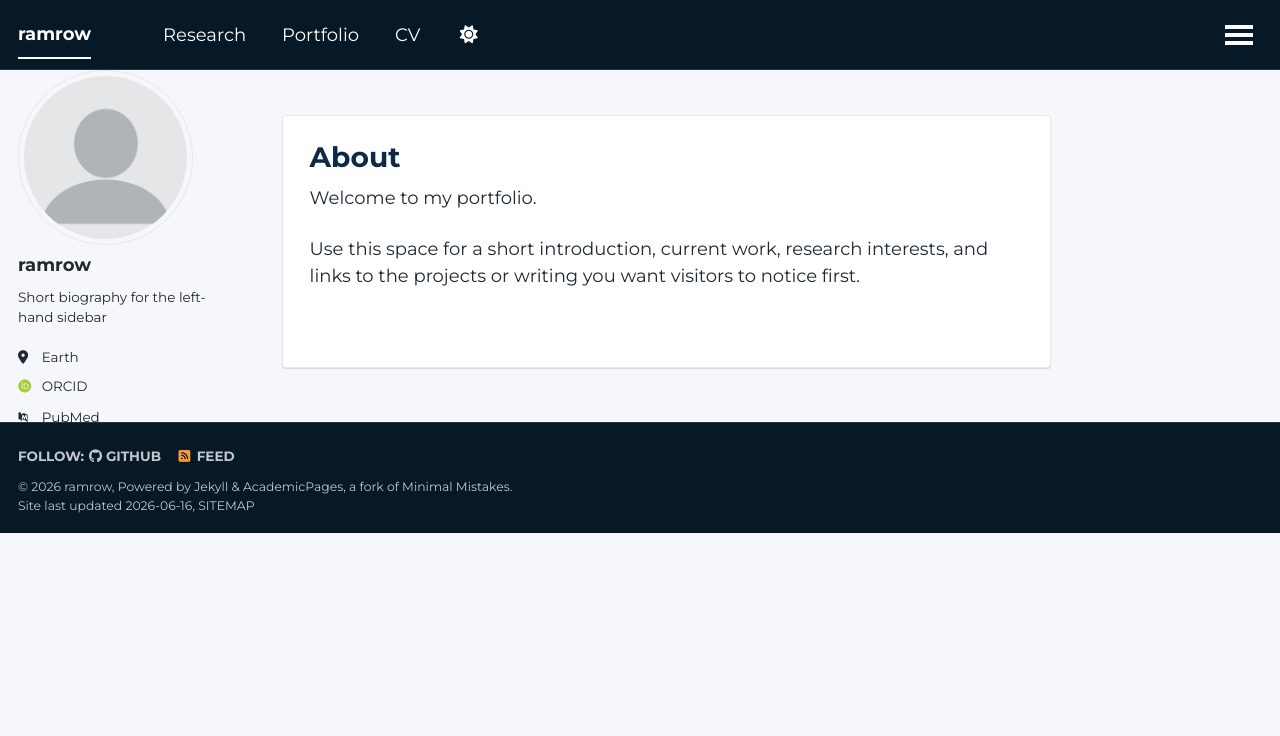
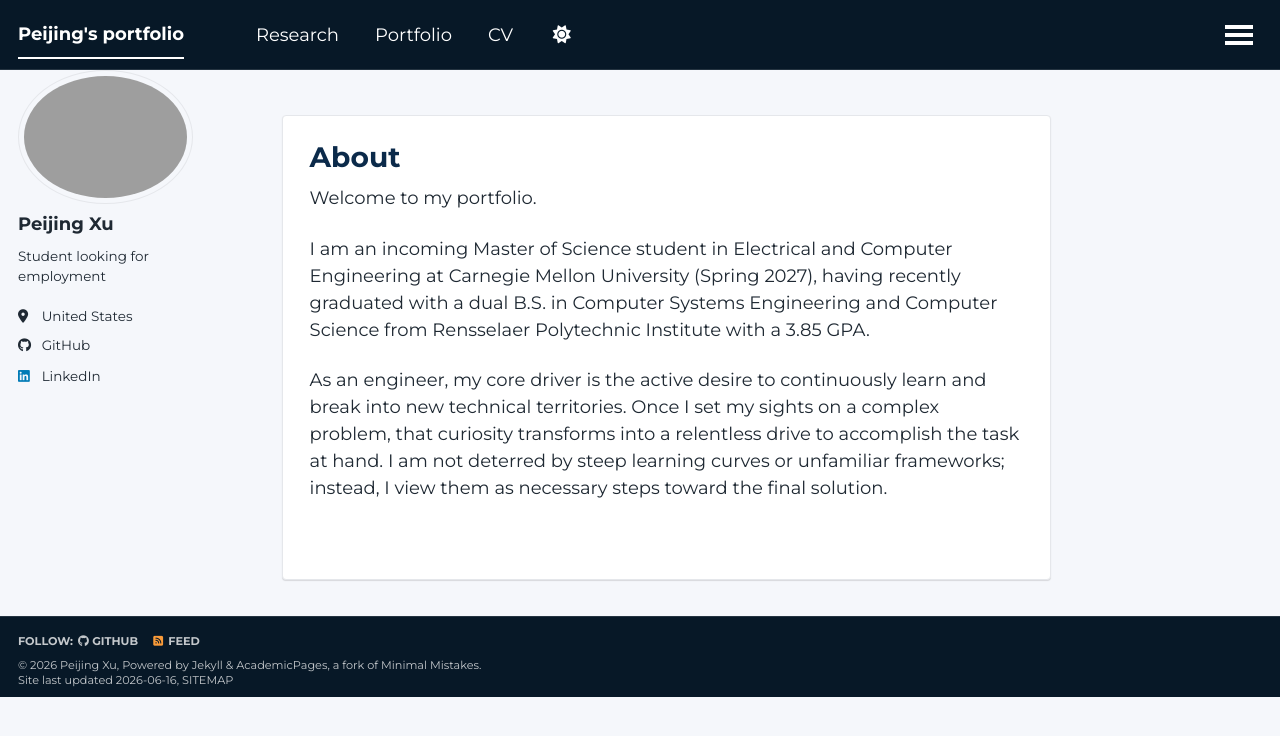
Before and after one commit to ramrow/ramrow.github.io, a Jekyll site: the page built from _pages/about.md, in a window 1280 px wide. Shown: the top 736 px of the page. Built offline with Jekyll 4.4.1, drawn with Linux system fonts in a browser that asks for light colours; some web fonts are replaced; a script that is not in the unit is left out.

Commit message:
done? i think

```diff
--- a/_config.yml
+++ b/_config.yml
@@ -9,10 +9,10 @@
 # Basic Site Settings
 locale                   : "en-US"
 site_theme               : "default" # The available themes options are "default", "air", "sunrise", "mint", "dirt" and "contrast"
-title                    : "ramrow"
+title                    : "Peijing's portfolio"
 title_separator          : "-"
-name                     : &name "ramrow"
-description              : &description "ramrow's portfolio"   # Update this with a general description of your site, this is the default if not overridden by a page
+name                     : &name "Peijing Xu"
+description              : &description "Peijing's portfolio"   # Update this with a general description of your site, this is the default if not overridden by a page
 url                      : https://ramrow.github.io # The base hostname & protocol for your site e.g. "https://[your GitHub username].github.io",
                                                            # or if you already have some other page hosted on Github then use "https://[your GitHub username].github.io/[Your Repo Name]"
 baseurl                  : "" # the subpath of your site, e.g. "/blog"
@@ -23,11 +23,11 @@
 #               Additional customization can be done by editing /_includes/author-profile.html
 author:
   # Biographic information
-  avatar           : "profile.png"
-  name             : "ramrow"
+  avatar           : "IMG_1528.jpeg"
+  name             : "Peijing Xu"
   pronouns         : # example: "she/her"
-  bio              : "Short biography for the left-hand sidebar"
-  location         : "Earth"
+  bio              : "Student looking for employment"
+  location         : "United States"
   employer         :
   uri              : # URL
   email            :
@@ -38,10 +38,10 @@
   googlescholar    : # URL
   inspire-hep      : # URL
   impactstory      : # URL
-  orcid            : "https://orcid.org/yourorcidurl"
+  orcid            : # URL
   semantic         : # URL
   ssrn             : # URL
-  pubmed           : "https://www.ncbi.nlm.nih.gov/pubmed/?term=john+snow"
+  pubmed           : # URL
   researchgate     : # URL
   scopus           : # URL
   zotero           : # URL
@@ -57,7 +57,7 @@
 
   # Social media
   artstation       : # Username
-  bluesky          : "bsky.app" # Replace this with you Bluesky username
+  bluesky          : # Username # Replace this with you Bluesky username
   facebook         : # Username
   flickr           : # Username
   foursquare       : # Username
@@ -66,7 +66,7 @@
   keybase          : # Username
   instagram        : # Username
   lastfm           : # Username
-  linkedin         : # Username
+  linkedin         : "peijing-xu-362598297"
   mastodon         : # URL
   medium           : # URL
   pinterest        : # Username
--- a/_pages/about.md
+++ b/_pages/about.md
@@ -9,5 +9,6 @@
 
 Welcome to my portfolio.
 
-Use this space for a short introduction, current work, research interests, and
-links to the projects or writing you want visitors to notice first.
+I am an incoming Master of Science student in Electrical and Computer Engineering at Carnegie Mellon University (Spring 2027), having recently graduated with a dual B.S. in Computer Systems Engineering and Computer Science from Rensselaer Polytechnic Institute with a 3.85 GPA.
+
+As an engineer, my core driver is the active desire to continuously learn and break into new technical territories. Once I set my sights on a complex problem, that curiosity transforms into a relentless drive to accomplish the task at hand. I am not deterred by steep learning curves or unfamiliar frameworks; instead, I view them as necessary steps toward the final solution.
--- a/_sass/layout/_footer.scss
+++ b/_sass/layout/_footer.scss
@@ -10,7 +10,7 @@
   float: left;
   margin-left: 0;
   margin-right: 0;
-  margin-top: 3em;
+  margin-top: 2em;
   width: 100%;
   clear: both;
 
@@ -28,9 +28,9 @@
     @include clearfix;
     margin-left: auto;
     margin-right: auto;
-    margin-top: 1em;
+    margin-top: 0.5em;
     max-width: 100%;
-    padding: 0 1em 1em;
+    padding: 0 1em 0.5em;
 
     @include breakpoint($x-large) {
       max-width: $x-large;
@@ -56,7 +56,8 @@
 
 .page__footer-copyright {
   font-family: $global-font-family;
-  font-size: $type-size-7;
+  font-size: $type-size-8;
+  line-height: 1.35;
 }
 
 .page__footer-follow {
@@ -68,10 +69,10 @@
 
   li {
     display: inline-block;
-    padding-top: 5px;
-    padding-bottom: 5px;
+    padding-top: 2px;
+    padding-bottom: 2px;
     font-family: $sans-serif-narrow;
-    font-size: $type-size-6;
+    font-size: $type-size-8;
     text-transform: uppercase;
   }
 
@@ -81,7 +82,7 @@
   }
 
   a {
-    padding-right: 10px;
+    padding-right: 8px;
     font-weight: bold;
   }
 
```
Also changed, not shown: 1 other file.
